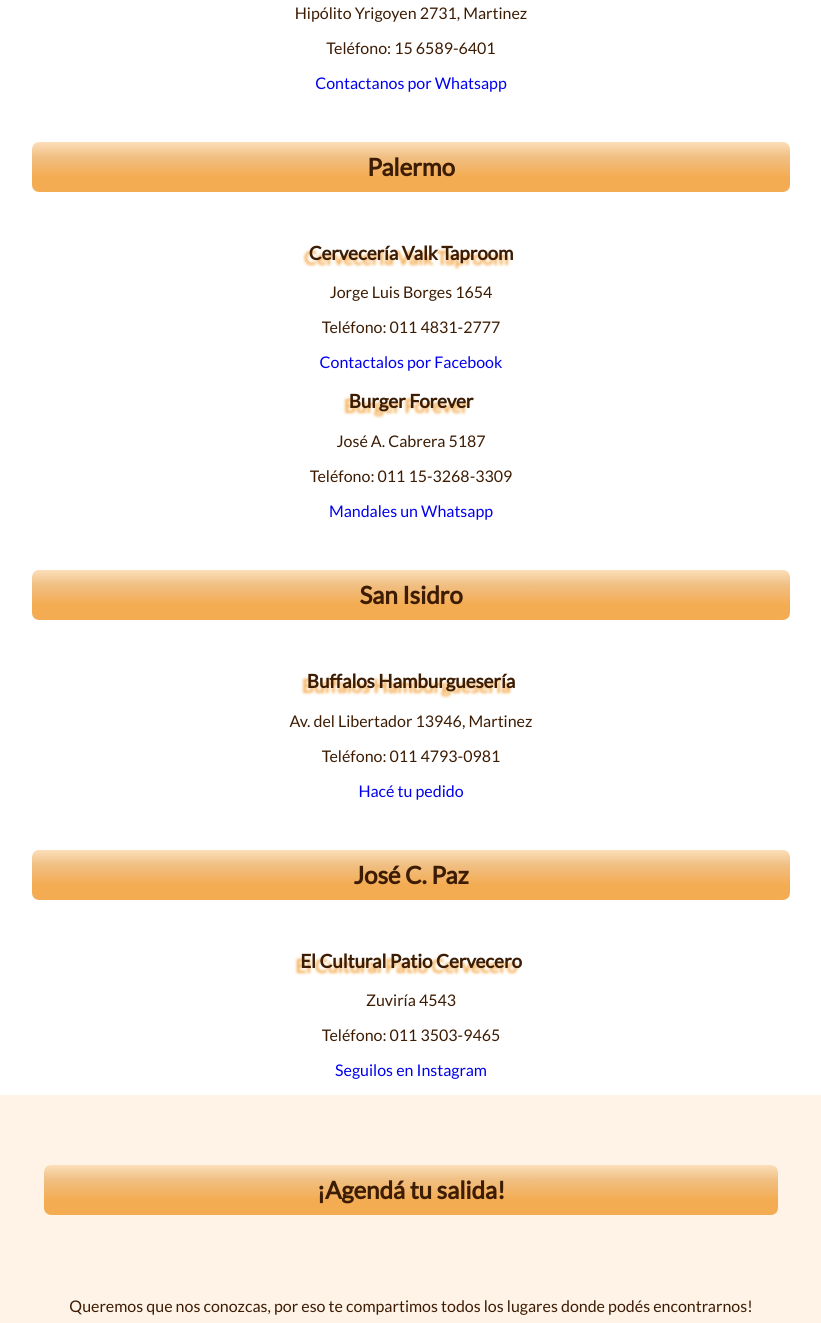
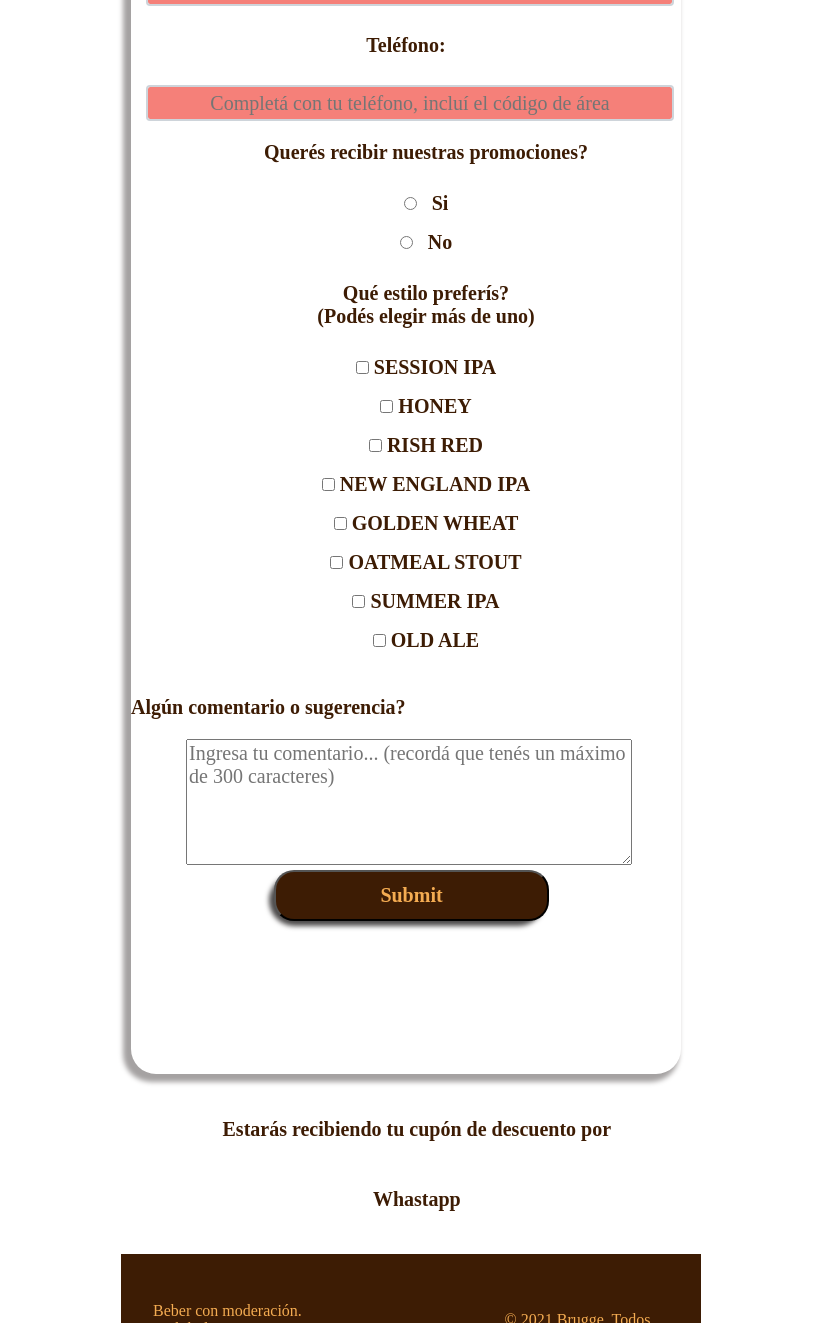
Before and after one commit to eugenia1984/brugge_webdesign, a plain HTML site: page formulario.html in a window 1280 px wide. Shown: the part 646-1969 px from the top of the page, without its empty margins (229-1050 px from the left). Drawn offline with Linux system fonts and the light colour scheme.

Commit message:
Update formulario.html

```diff
--- a/formulario.html
+++ b/formulario.html
@@ -1,98 +1,66 @@
 <!DOCTYPE html>
-
 <html>
-
 <head>
-    <meta charset="UTF-8"/>
-    <link rel="stylesheet" type="text/css" href="./css/donde_estamos.css" />
+    <meta charset="UTF-8">
+    <link rel="stylesheet" type="text/css" href="./css/formulario.css" >
     <meta name="viewport" content="width=device-width, initial-scale=1">
     <title>Brugge cerveza artesanal</title>
-    <link rel="preconnect" href="https://fonts.gstatic.com">
-    <link href="https://fonts.googleapis.com/css2?family=Lato:ital,wght@0,400;1,900&display=swap" rel="stylesheet">
 </head>
 <body>
-<!---- HEADER ---->
     <header>
         <div id="marca"> <img src="./img/logo_horizontal.png" alt="logo de Brugge cerveza artesanal"> </div>
     </header>
-<!----SECTION DONDE ESTAMOS---->
-    <section id="titulo">
-        <h1>Dónde estamos?</h1>
+    <section>
+        <div id="titulo">
+            <h1>Completá los datos para obtener tu descuento</h1>
+            <p> Gracias por tomarte el tiempo en completarlo</p>
+        </div>
+        <!-------Formulario---------->
+        <form id="formulario" method="POST" action="https://formspree.io/f/mvovngeo">
+            <div class="formulario_grupo">
+                <label id="nombre-label" form="nombre"> <p>Nombre y Apellido: </p>  </label>
+                <input type="text" name="nombre" id="nombre" class="form-control" placeholder="Completá con tu nombre y apellido" maxlength="60">
+            </div>
+            <div class="formulario_grupo">
+                <label id="correo-label" form="correo"> <p> Correo electrónico:</p> </label>
+                <input type="email" name="email" id="email" class="form-control" placeholder="Completá con tu correo electrónico" maxlength="60">
+            </div>
+            <div class="formulario_grupo">
+                <label> <p> Teléfono:</p> </label>
+                <input type="tel" name="telefono" id="telefono" class="form-control" placeholder="Completá con tu teléfono, incluí el código de área"/>
+            </div>
+            <menu class="formulario_grupo">
+                <p> Querés recibir nuestras promociones? </p>
+                <label> <input name="Si-No"  value="Si" type="radio" class="input-radio"/> Si </label>
+                <label> <input name="Si-No" value="Si" type="radio" class="input-radio"/> No </label>
+            </menu>
+            <menu class="formulario_grupo">
+                <p> Qué estilo preferís? <br/> (Podés elegir más de uno) </p>
+                <label> <input name="prefer" value="session ipa" type="checkbox" class="input-checkbox"/> SESSION IPA </label>
+                <label> <input name="prefer" value="honey" type="checkbox" class="input-checkbox"/> HONEY </label>
+                <label> <input name="prefer" value="rish red" type="checkbox" class="input-checkbox"/> RISH RED </label>
+                <label> <input name="prefer" value="new england ipa" type="checkbox" class="input-checkbox"/> NEW ENGLAND IPA <label>
+                <label> <input name="prefer" value="golden wheat" type="checkbox" class="input-checkbox"/> GOLDEN WHEAT  </label>
+                <label> <input name="prefer" value="oatmeal stout" type="checkbox" class="input-checkbox"/> OATMEAL STOUT </label>
+                <label> <input name="prefer" value="summer ipa" type="checkbox" class="input-checkbox"/> SUMMER IPA </label>
+                <label> <input name="prefer" value="old ale" type="checkbox" class="input-checkbox"/> OLD ALE </label>
+            </menu>
+
+            <div id="comentario">  </div>
+                <div class="formulario-group">
+                <p> Algún comentario o sugerencia?</p>
+                <textarea id="comments" class="input-textarea" name="comentario" placeholder="Ingresa tu comentario... (recordá que tenés un máximo de 300 caracteres)" maxlength="300"></textarea>
+            </div>
+            <div id="descuento">
+                <input type="submit" id="submit" class="submit-button">
+            </div>
+        </form>
+        <!---Mensaje------->
+        <article id="mensaje">
+            <p> Estarás recibiendo tu cupón de descuento por Whastapp </p>
+        </article>
     </section>
-    <!---Aca aplico el objeto creado con canva, en este caso esh un texto-->
-    <article id="visitanos">
-        <canvas id="lienzo1" width="300" height="150">Su navegador no soporta el elemento canvas</canvas>
-    </article>
-    <article id="general">
-        <ul>
-            <li> <h2> Nuestra fábrica </h2>
-                <h3> Brugge Cerveza Artesanal</h3>
-                <p> Hipólito Yrigoyen 2731, Martinez </p>
-                <p> Teléfono: 15 6589-6401 </p>
-                <p> <a href="https://api.whatsapp.com/send/?phone=5491165896401&text&app_absent=0" target="_blank"> Contactanos por Whatsapp </a> </p>
-            </li>
-            <li> <h2> Palermo</h2>
-                <h3> Cervecería Valk Taproom</h3>
-                <p> Jorge Luis Borges 1654 </p>
-                <p> Teléfono: 011 4831-2777 </p>
-                <p> <a href="https://m.facebook.com/valktaproom.com.ar/" target="_blank"> Contactalos por Facebook </a> </p>
-                <h3> Burger Forever </h3>
-                <p> José A. Cabrera 5187</p>
-                <p> Teléfono: 011 15-3268-3309 </p>
-                <p> <a href="https://api.whatsapp.com/send?phone=5491132683309&text=Hola%2C%20decinos%20cu%C3%A1l%20es%20tu%20pedido%3F" target="_blank"> Mandales un Whatsapp</a></p>
-            </li>
-            <li>
-                <h2>San Isidro</h2>
-                <h3> Buffalos Hamburguesería </h3>
-                <p> Av. del Libertador 13946, Martinez</p>
-                <p>Teléfono: 011 4793-0981 </p>
-                <p> <a href="https://www.pedidosya.com.ar/restaurantes/san-isidro/buffalos-hamburgueseria-martinez-menu?utm_campaign=google_reserve_place_order_action&utm_medium=organic&utm_source=google" target="_blank">  Hacé tu pedido</a></p>
-            </li>
-            <li>
-                <h2>José C. Paz</h2>
-                <h3> El Cultural Patio Cervecero</h3>
-                <p>Zuviría 4543</p>
-                <p> Teléfono:  011 3503-9465</p>
-                <p> <a href="https://www.instagram.com/elculturalpatiocervecero/?igshid=2hey3tpskak2" target="_blank"> Seguilos en Instagram</a></p>
-            </li>
-        </ul>
-    </article>
-    <!----WEB STORAGE---->
-    <article id="webStorage">
-        <div class="inspiracion__section-div inspiracion__section-div-notas">
-            <h2>¡Agendá tu salida!</h2>
-        </div>
-
-        <div id="notasCliente" class="notasCliente">
-            <p>Queremos que nos conozcas, por eso te compartimos todos los lugares donde podés encontrarnos!</p>
-            <p>Te invitamos a que escribas tus próximas visitas!</p>
-            <p>Esta información no se envará a nosotros, quedará almacenada en tu computadora o celular para que puedas ir modificándola.</p>
-
-            <form class="tarea-cliente-formulario" method="POST" action="https://formspree.io/f/mvovngeo">
-                <label class="tarea-cliente-label" for="id">Lugar a visitar :</label>
-                <input class="tarea-cliente-input ancho-personalizado" type="text" id="tarea-cliente-id" name="id" min="1" max="100" placeholder=" Ingresa el nombre del lugar a visitar">
-                <label class="tarea-cliente-label" for="desc">Podés agregar las cervezas que pediras acá :</label>
-
-                <textarea class="tarea-cliente-textarea ancho-personalizado" id="tarea-cliente-desc" name="desc" placeholder=" Para no olvidar el pedido, ya podés ir eligiendo entre nuestros 8 estilos"></textarea>
-
-                <label class="tarea-cliente-label" for="urg">Seleccioná el nivel de urgencia de la visita :</label>
-
-                <select class="tarea-cliente-select" name="urg" id="tarea-cliente-urg">
-                    <option value="">Seleccionar el nivel de urgencia</option>
-                    <option value=" Muy urgente">Muy urgente</option>
-                    <option value=" Urgente">Urgente</option>
-                    <option value=" Poco urgente">Poco urgente</option>
-                </select>
-
-                <label class="tarea-cliente-label" for="fecha">Fecha de la visita al local :</label>
-                <input class="tarea-cliente-input" type="date" name="fecha" id="tarea-cliente-fecha">
-
-                <input class="tarea-cliente-boton" type="button" id="tarea-cliente-guardar" value="Guardar"onclick="nuevaTarea()">
-            </form>
-            <div id="tareas-pendientes" class="tareas-pendientes"></div>
-        </div>
-    </article>
-<!------FOOTER-------->
+    <!------FOOTER-------->
     <footer>
         <div class="footer-inner" id="derechos-izquierda">
             <p> Beber con moderación. Prohibida su venta a menores de 18 años </p>
@@ -101,7 +69,6 @@
             <p> © 2021 Brugge. Todos los derechos reservados.</p>
         </div>
     </footer>
-    <script type="text/javascript" src="./js/texto.js"></script>
-    <script type="text/javascript" src="./js/webstorage.js"></script>
+<script type="text/javascript" src="./js/validar_formulario.js"></script>
 </body>
 </html>
```
